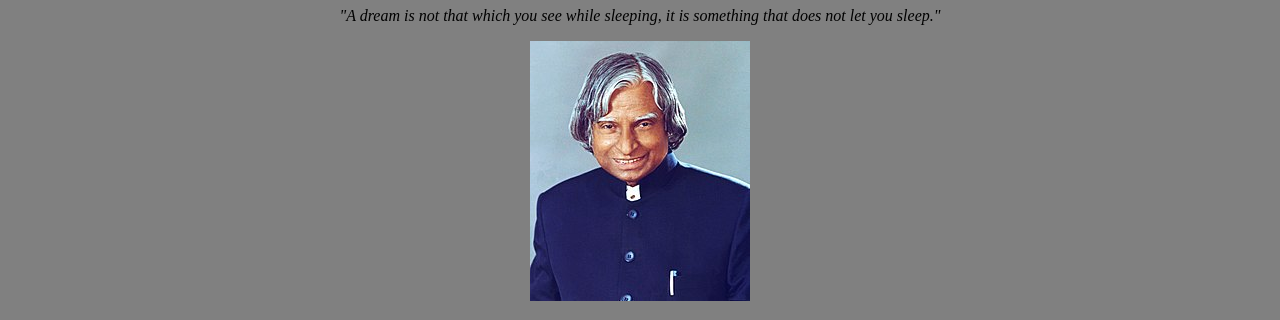
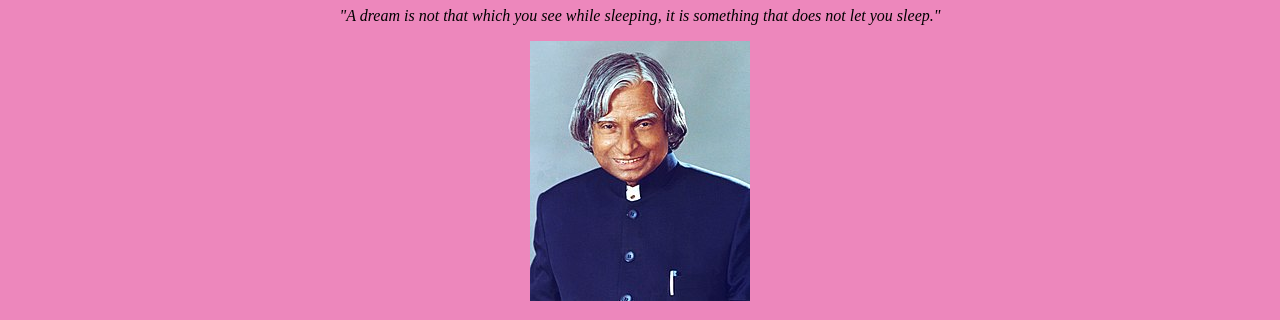
Before and after one commit to srivdivya/trib, a plain HTML site: page index.html in a window 1280 px wide. Shown: the part 73-393 px from the top of the page. Drawn offline with Linux system fonts and the light colour scheme.

Commit message:
Update index.html

```diff
--- a/index.html
+++ b/index.html
@@ -5,7 +5,7 @@
     <meta charset="utf-8" />
     <title>Tribute to Dr.Kalam</title>
 </head>
-<body style = "text-align:center; background-color: grey;">
+<body style = "text-align:center; background-color: #ed87bc;">
     <!--Intro-->
     <div class ="intro">
         <h1>A.P.J Abdul Kalam</h1>
```
